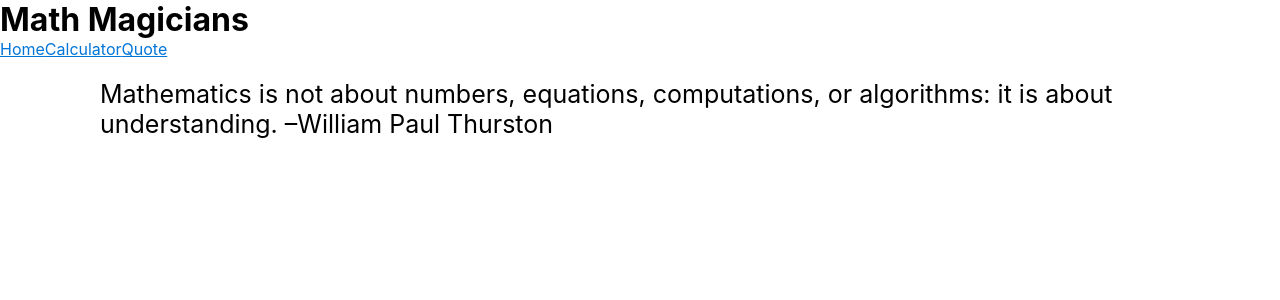
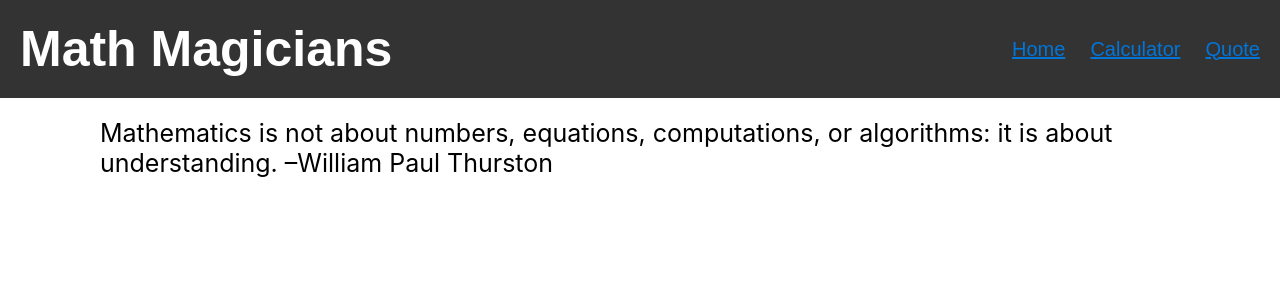
Before and after one commit to RNtaate/calculator-app, a React (Create React App) app: page /quote in a window 1280 px wide. Shown: the top 300 px of the page. Built offline with nearby package versions, Linux system fonts and the light colour scheme.

Commit message:
Add styling to home, quote, navbar components

```diff
--- a/src/App.css
+++ b/src/App.css
@@ -8,9 +8,30 @@
   margin: 0;
 }
 
+.navbar-div {
+  display: flex;
+  justify-content: space-between;
+  align-items: center;
+  padding: 20px;
+  font-family: sans-serif;
+  background-color: #333;
+  color: white;
+}
+
+.navbar-div > h1 {
+  font-size: 50px;
+}
+
+.links-div {
+  display: flex;
+  width: 20%;
+  justify-content: space-between;
+  font-size: 20px;
+}
+
 .main-div {
   background-color: #123456;
-  height: 100vh;
+  /* height: 100vh; */
   display: flex;
   flex-direction: column;
   align-items: center;
```
